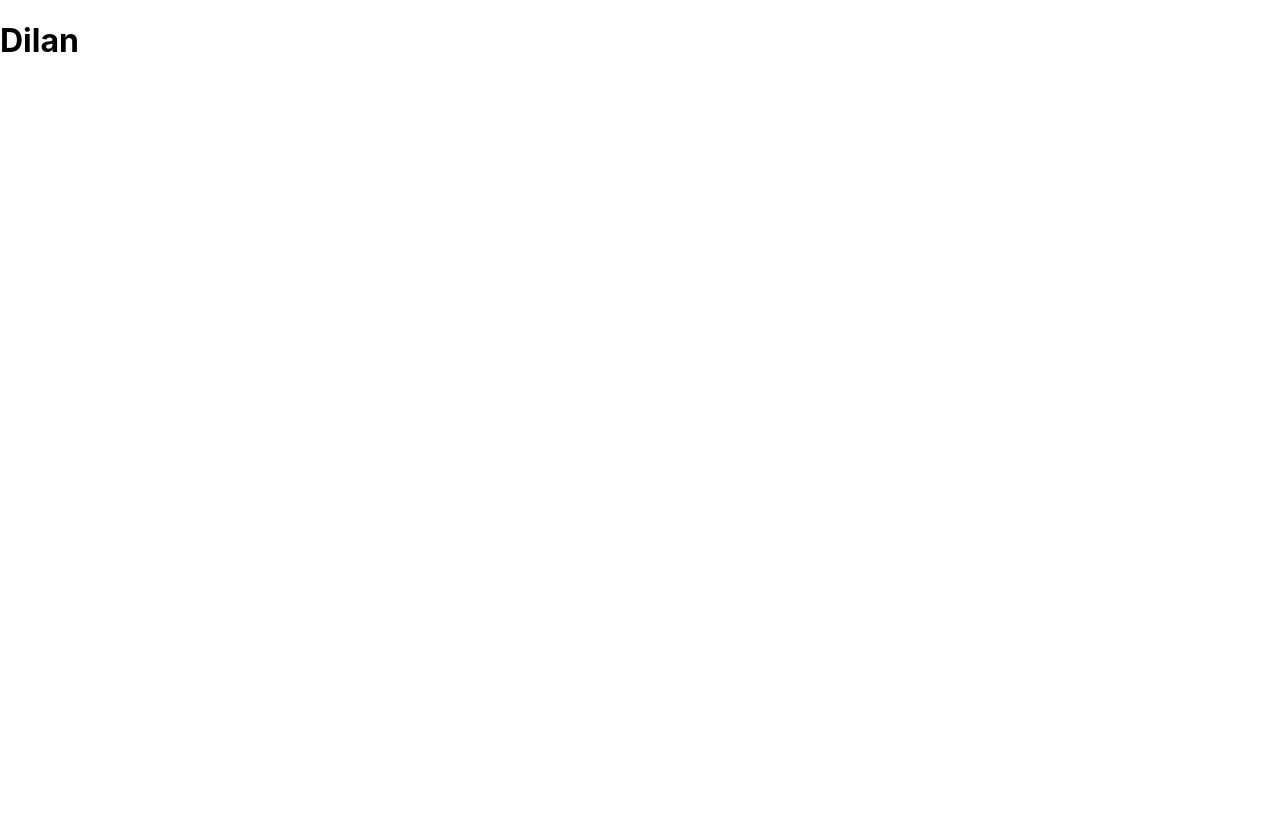
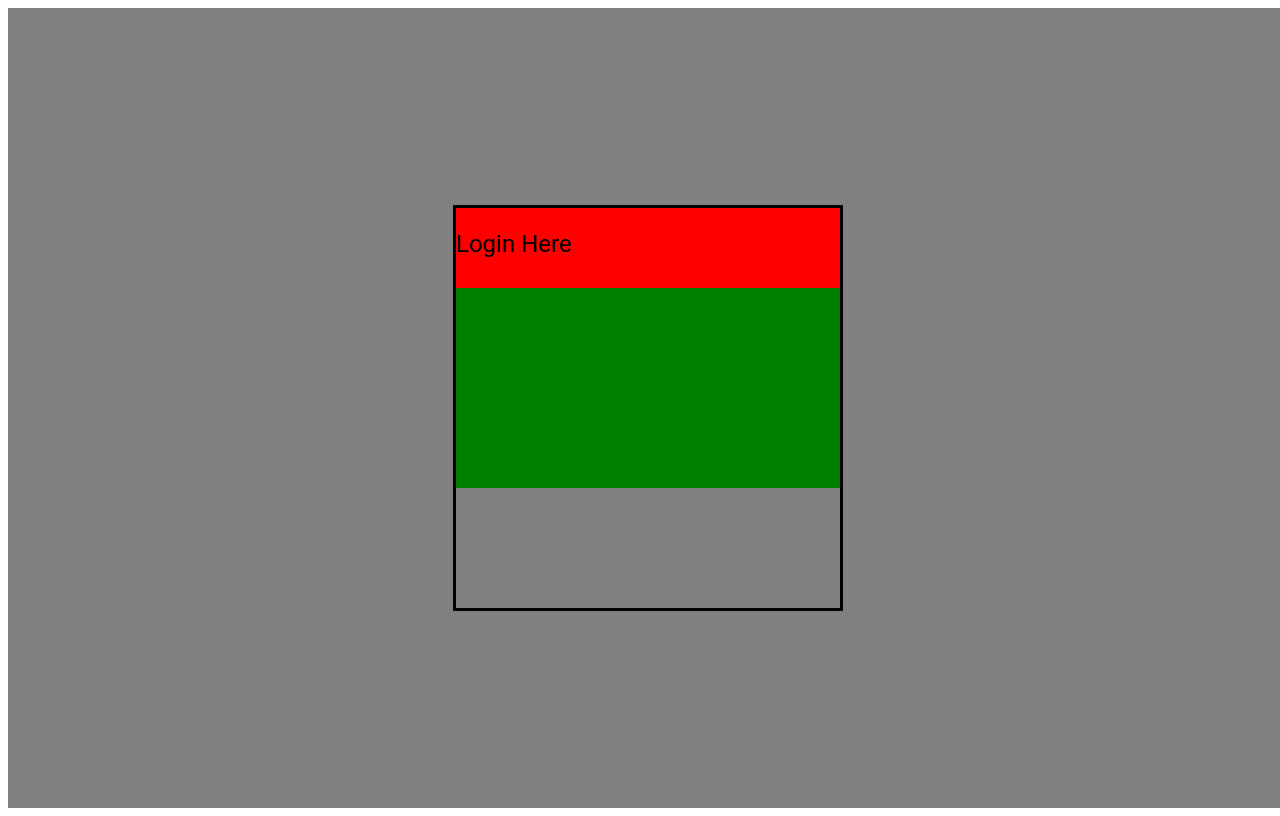
Before and after one commit to tharakad049/Easy-Car-Rental-React, a React (Create React App) app in the folder front-end/: page / in a window 1280 px wide. Built offline with nearby package versions, Linux system fonts and the light colour scheme.

Commit message:
update index file

```diff
--- a/front-end/package.json
+++ b/front-end/package.json
@@ -3,6 +3,9 @@
   "version": "0.1.0",
   "private": true,
   "dependencies": {
+    "@emotion/react": "^11.9.3",
+    "@emotion/styled": "^11.9.3",
+    "@material-ui/core": "^4.12.4",
     "@testing-library/jest-dom": "^5.16.4",
     "@testing-library/react": "^13.3.0",
     "@testing-library/user-event": "^13.5.0",
@@ -34,5 +37,8 @@
       "last 1 firefox version",
       "last 1 safari version"
     ]
+  },
+  "devDependencies": {
+    "@mui/material": "^5.9.0"
   }
 }
--- a/front-end/src/app/App.js
+++ b/front-end/src/app/App.js
@@ -1,8 +1,9 @@
 import React from "react";
+import Login from "../pages/Session/Login";
 
 function App() {
   return (
-<h1>Dilan</h1>
+      <Login/>
   );
 }
 
--- a/front-end/src/index.js
+++ b/front-end/src/index.js
@@ -1,6 +1,5 @@
 import React from 'react';
 import ReactDOM from 'react-dom/client';
-import './index.css';
 import App from './app/App';
 import reportWebVitals from './reportWebVitals';
 
--- a/front-end/src/pages/Session/Login/index.jsx
+++ b/front-end/src/pages/Session/Login/index.jsx
@@ -1,7 +1,7 @@
 import React, {Component} from "react";
 import {styleSheet} from "./style";
 import {withStyles} from "@material-ui/core";
-import Typography from "@mui/material/Typography";
+import Typography from '@mui/material/Typography';
 
 class Login extends Component {
     constructor(props) {
```
Also changed, not shown: 2 other files (tests, documents, lock files or other folders).
